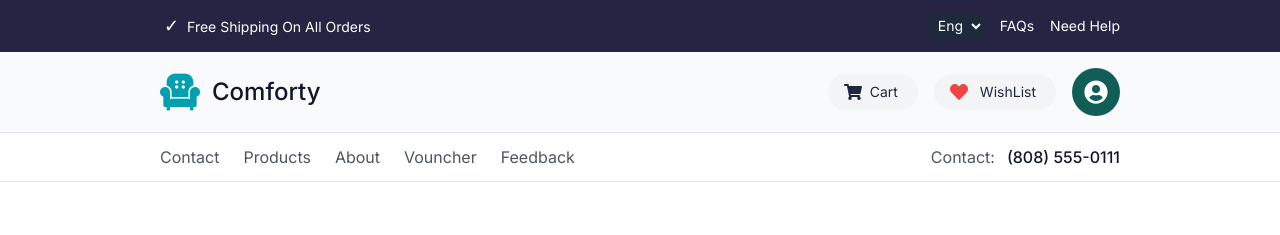
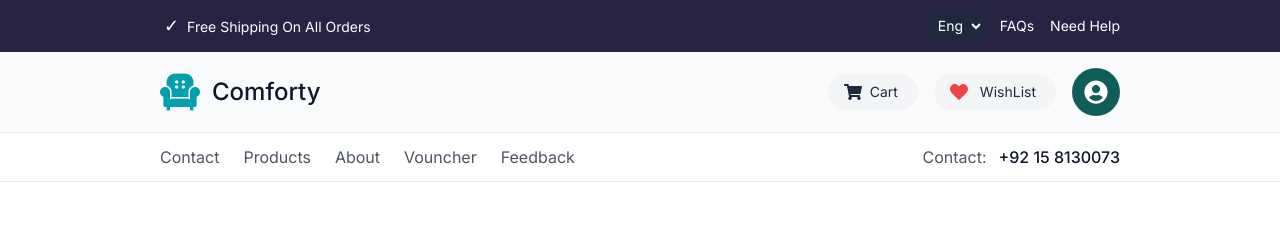
Before and after one commit to ShaikhYousuf39/Hackathon-3, a Next.js app: page /about in a window 1280 px wide. Shown: the top 235 px of the page. Built offline with nearby package versions, Linux system fonts and the light colour scheme.

Commit message:
Update Header.tsx

```diff
--- a/src/components/Header.tsx
+++ b/src/components/Header.tsx
@@ -79,7 +79,7 @@ export default function Header() {
             </div>
             <div className="flex items-center gap-3">
               <span className="text-gray-600">Contact:</span>
-              <span className="text-slate-900 font-medium">(808) 555-0111</span>
+              <span className="text-slate-900 font-medium">+92 15 8130073</span>
             </div>
           </div>
         </div>
```
